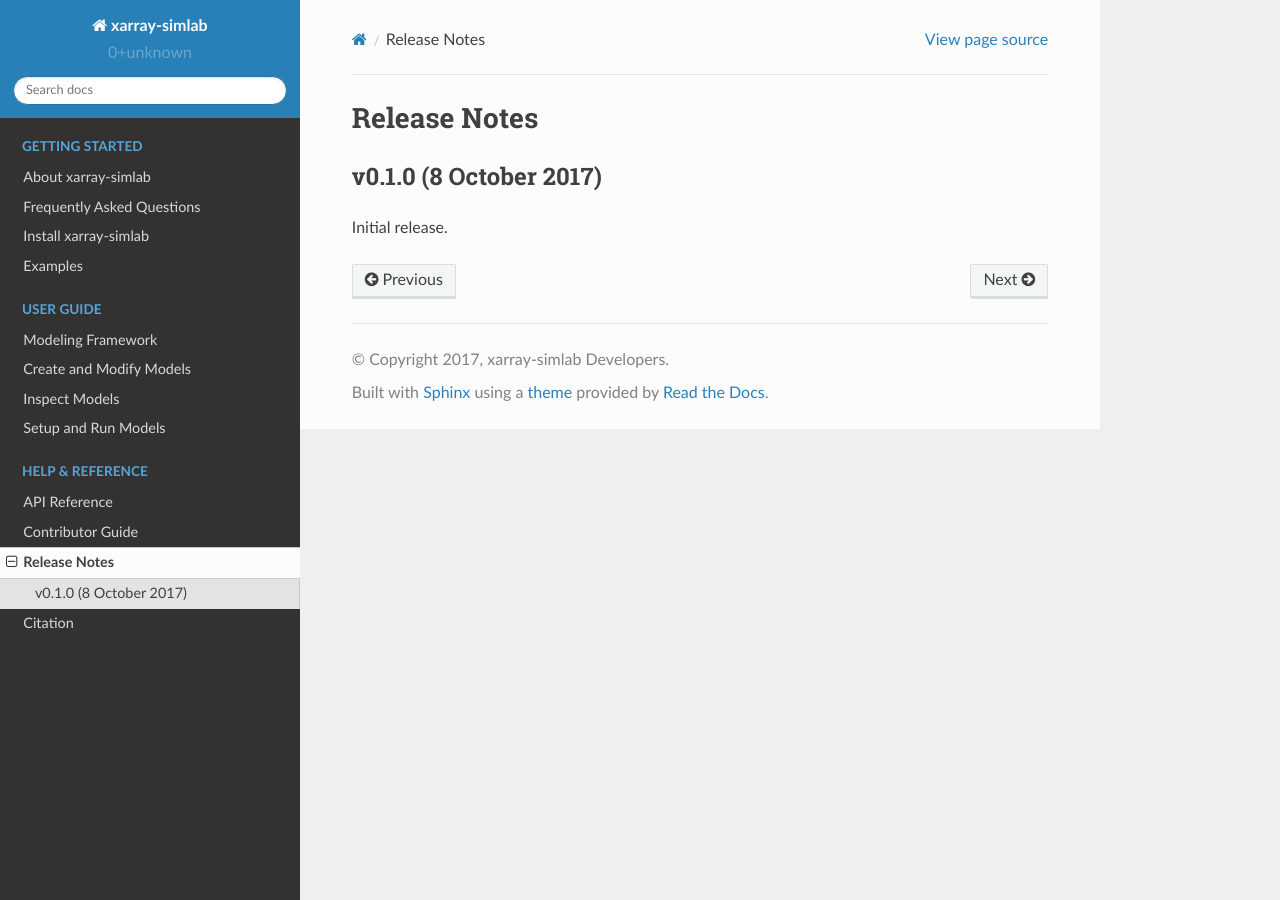
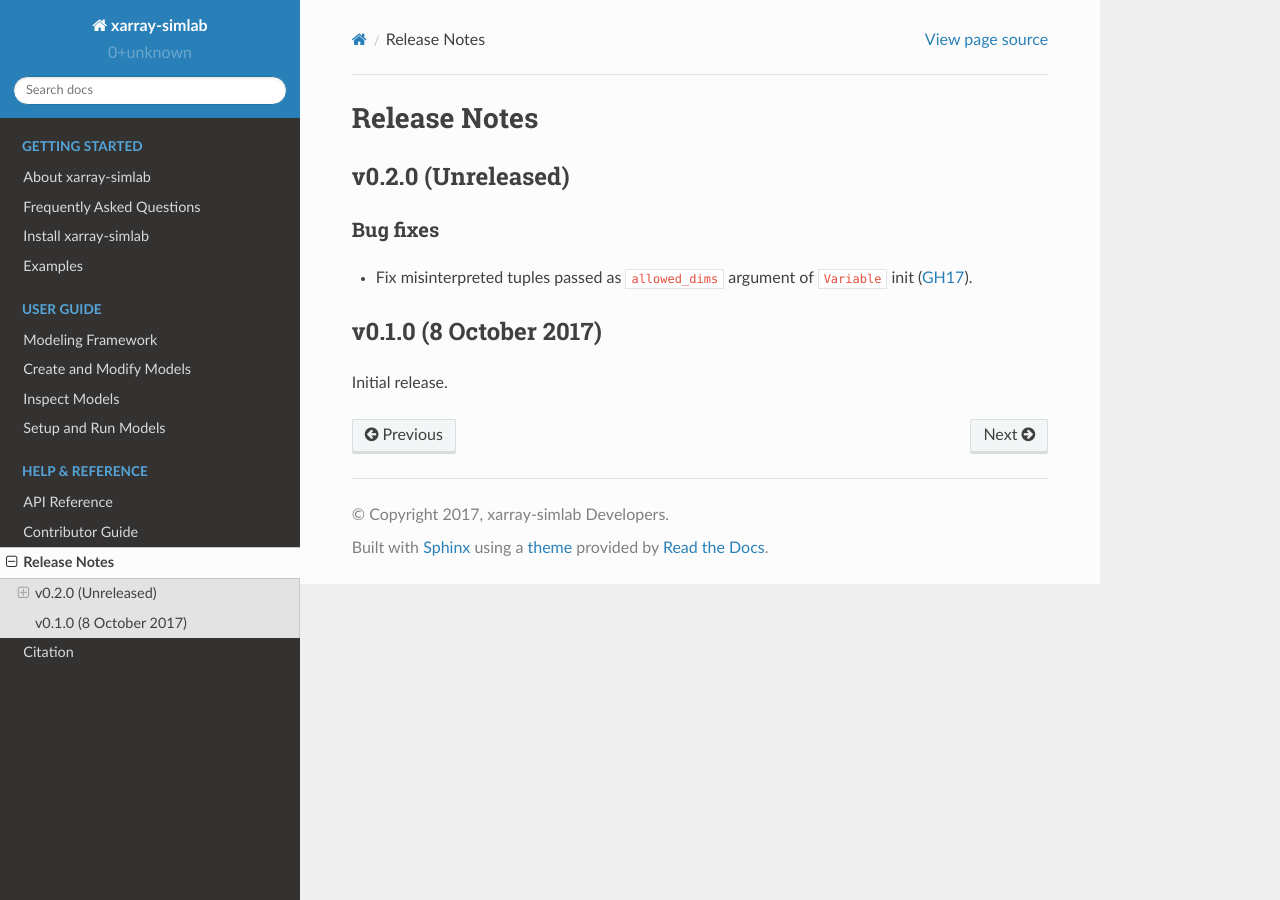
Before and after one commit to xarray-contrib/xarray-simlab, a Sphinx documentation site: the page built from doc/whats_new.rst, in a window 1280 px wide. Built offline with Sphinx 7.4.7 and the Read the Docs theme 2.0.0, drawn with Linux system fonts in a browser that asks for light colours; pages that are not in the unit, such as notebooks, are missing from menus; the version number could not be read and is left out.

Commit message:
add whats-new entry for last PR

```diff
--- a/doc/whats_new.rst
+++ b/doc/whats_new.rst
@@ -3,6 +3,15 @@
 Release Notes
 =============
 
+v0.2.0 (Unreleased)
+-------------------
+
+Bug fixes
+~~~~~~~~~
+
+- Fix misinterpreted tuples passed as ``allowed_dims`` argument of
+  ``Variable`` init (:issue:`17`).
+
 v0.1.0 (8 October 2017)
 -----------------------
 
```
